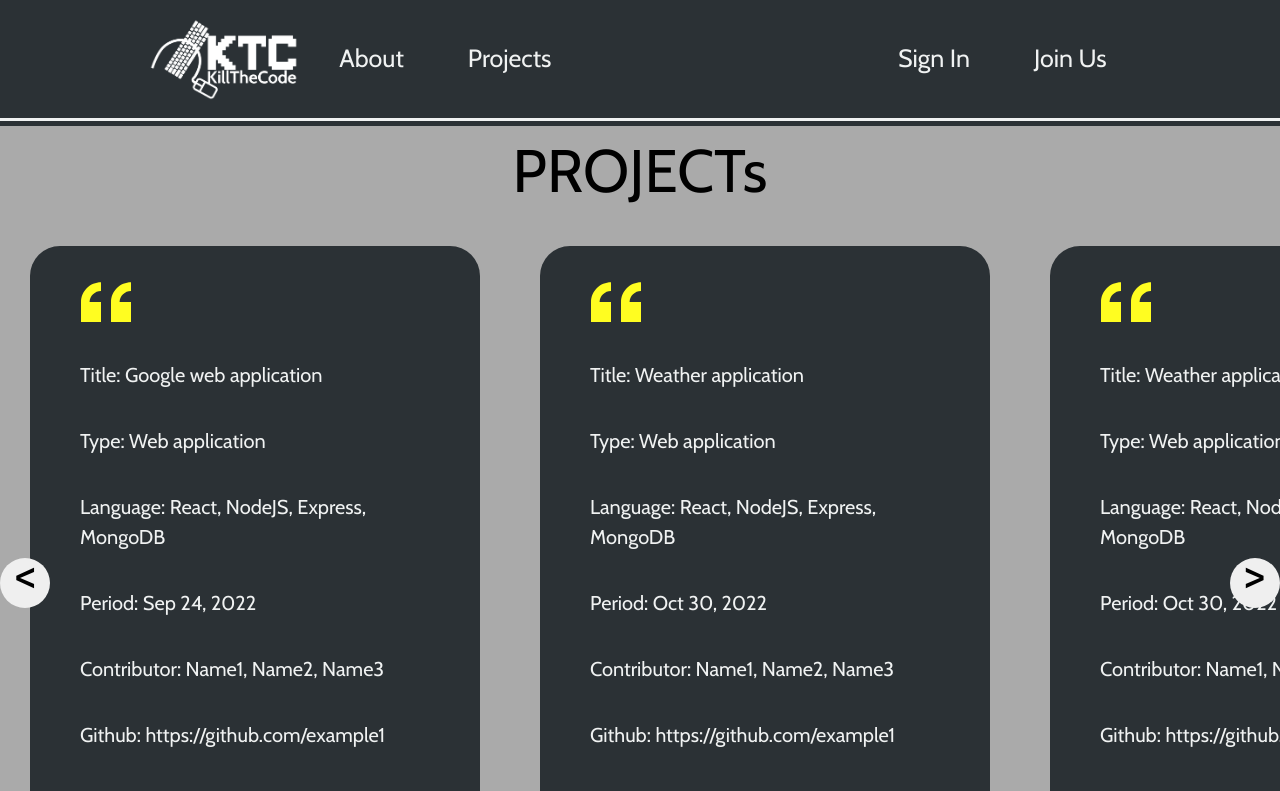
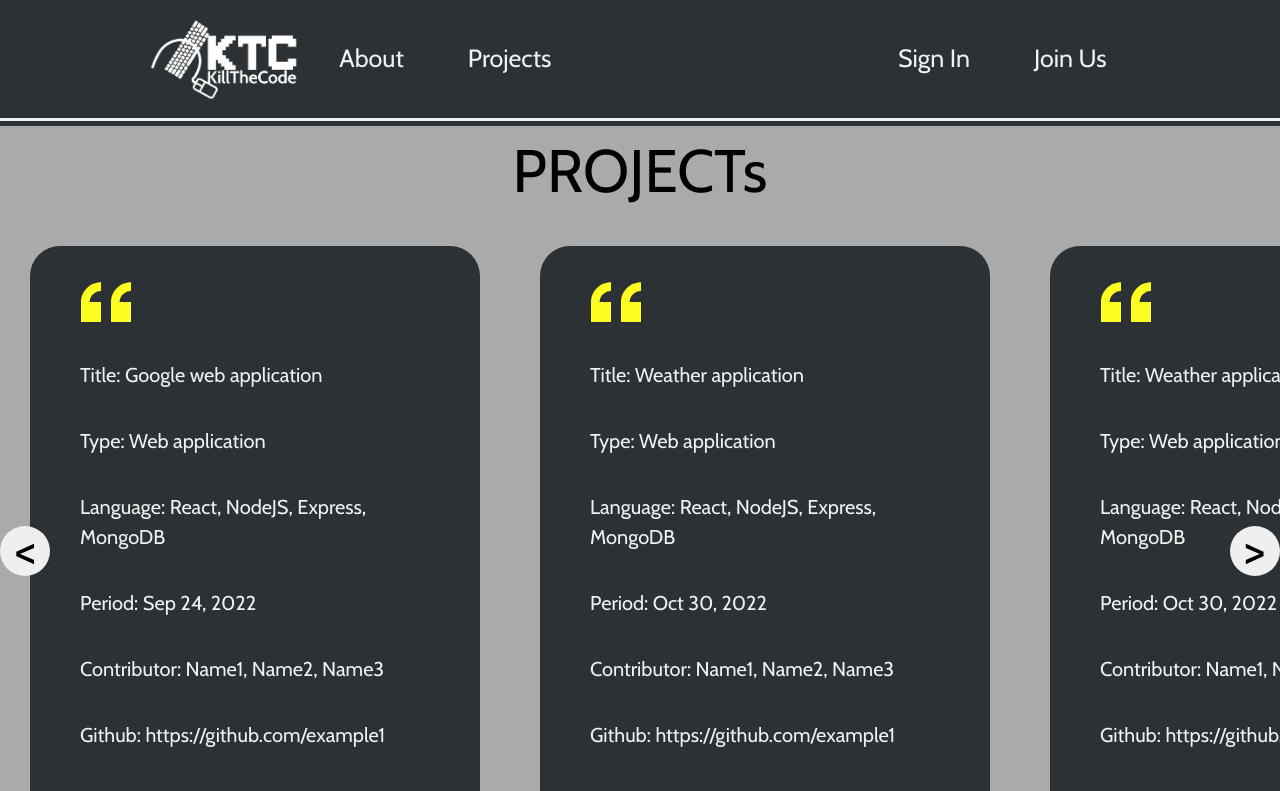
Before and after one commit to Jonghan-park/KillTheCode, a React (Create React App) app in the folder frontend/: page /projects in a window 1280 px wide. Shown: the top 791 px of the page. Built offline with nearby package versions, Linux system fonts and the light colour scheme.

Commit message:
Update project buttons

```diff
--- a/frontend/src/components/Projects/Projects.css
+++ b/frontend/src/components/Projects/Projects.css
@@ -11,22 +11,18 @@
   display: flex;
   justify-content: center;
 }
-.projectButtonContainer{
+
+.preBtnProject, .nextBtnProject{
   display: flex;
-  justify-content: space-between;
-
-}
-.preBtnProject, .nextBtnProject{
+  justify-content: center;
+  align-items: center;
   border: none;
   border-radius: 50%;
   width: 50px;
   height: 50px;
   font-size: 50px;
   position: absolute;
-  top: 27rem;
-  display: flex;
-  justify-content: center;
-  align-items: center;
+  top: 25rem;
   cursor: pointer;
   z-index: 10;
 }
--- a/frontend/src/components/Projects/Projects.js
+++ b/frontend/src/components/Projects/Projects.js
@@ -99,10 +99,10 @@ const Projects = () => {
       <div className="ProjectsTitle">PROJECTs</div>
       <div className="projectButtonContainer">
         <button className="preBtnProject" onClick={preBtnHandler}>
-          <p>&lt;</p>
+          <div className="preProject">&lt;</div>
         </button>
         <button className="nextBtnProject" onClick={nextBtnHandler}>
-          <p>&gt;</p>
+          <div className="nextProject">&gt;</div>
         </button>
       </div>
       <div className="sliderContainer" ref={slideRef}>
```
